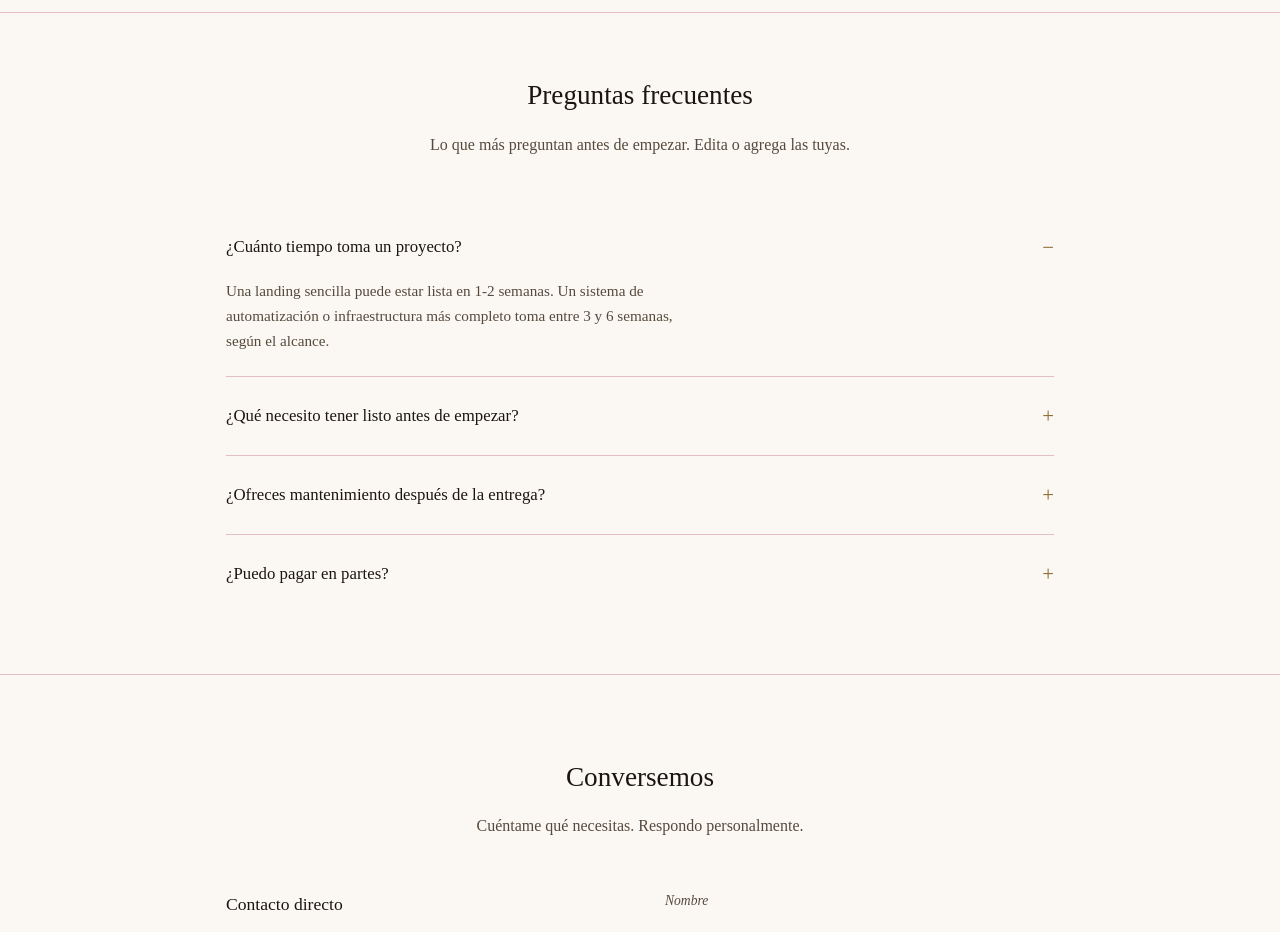
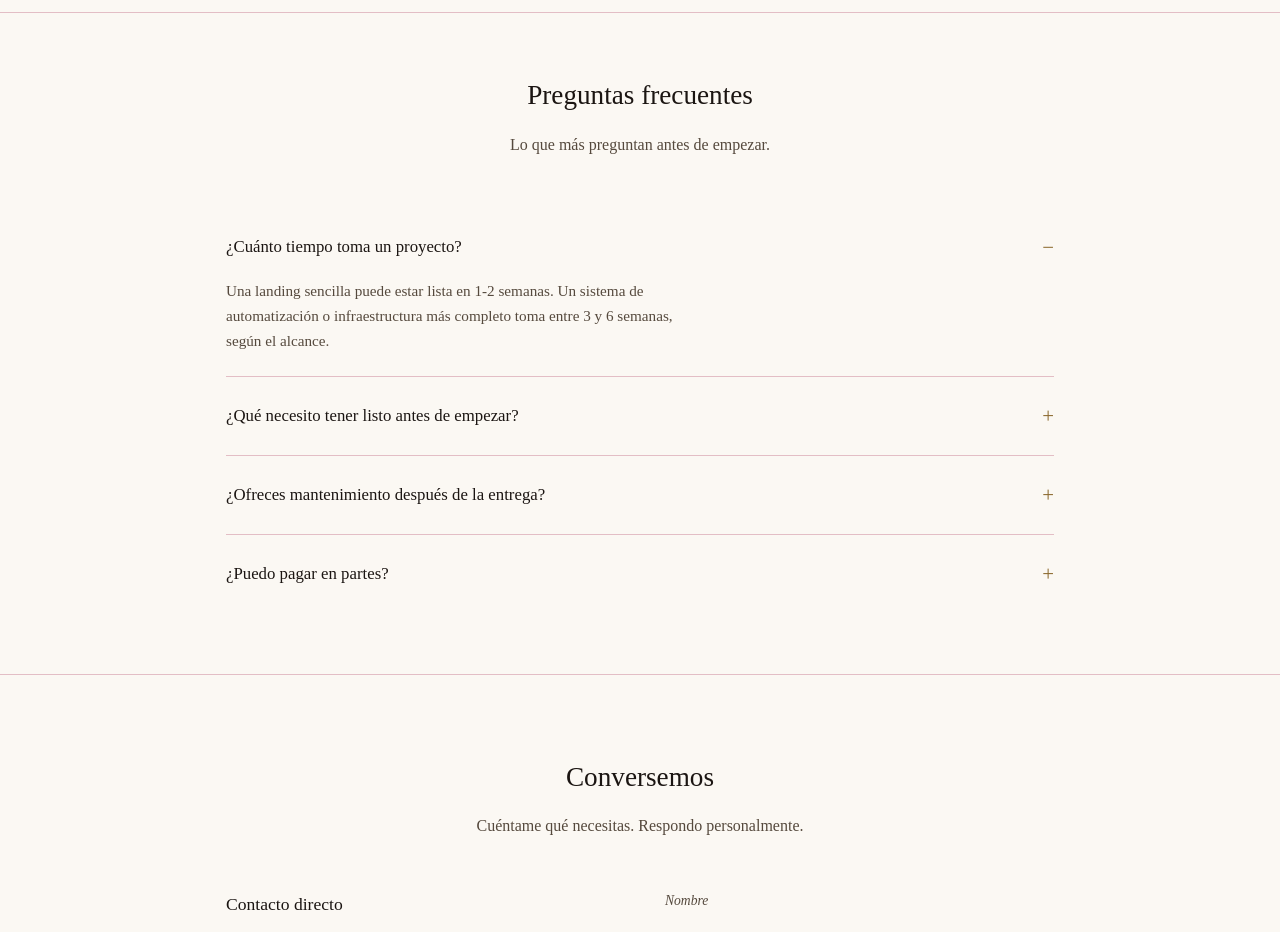
Before and after one commit to AnnabellaPaoli/LandingPage-AnnDesign, a plain HTML site: page index.html in a window 1280 px wide. Shown: the part 2340-3272 px from the top of the page. Drawn offline with Linux system fonts and the light colour scheme.

Commit message:
change image

```diff
--- a/index.html
+++ b/index.html
@@ -104,7 +104,7 @@
 <section id="faq" class="tight">
   <div class="wrap">
     <h2 class="section-title">Preguntas frecuentes</h2>
-    <p class="section-sub">Lo que más preguntan antes de empezar. Edita o agrega las tuyas.</p>
+    <p class="section-sub">Lo que más preguntan antes de empezar.</p>
 
     <details class="faq-item" open>
       <summary class="faq-q">¿Cuánto tiempo toma un proyecto? <span class="sign"></span></summary>
```
Also changed, not shown: img/favicon-16x16.png, img/favicon-32x32.png, 1 other file.
